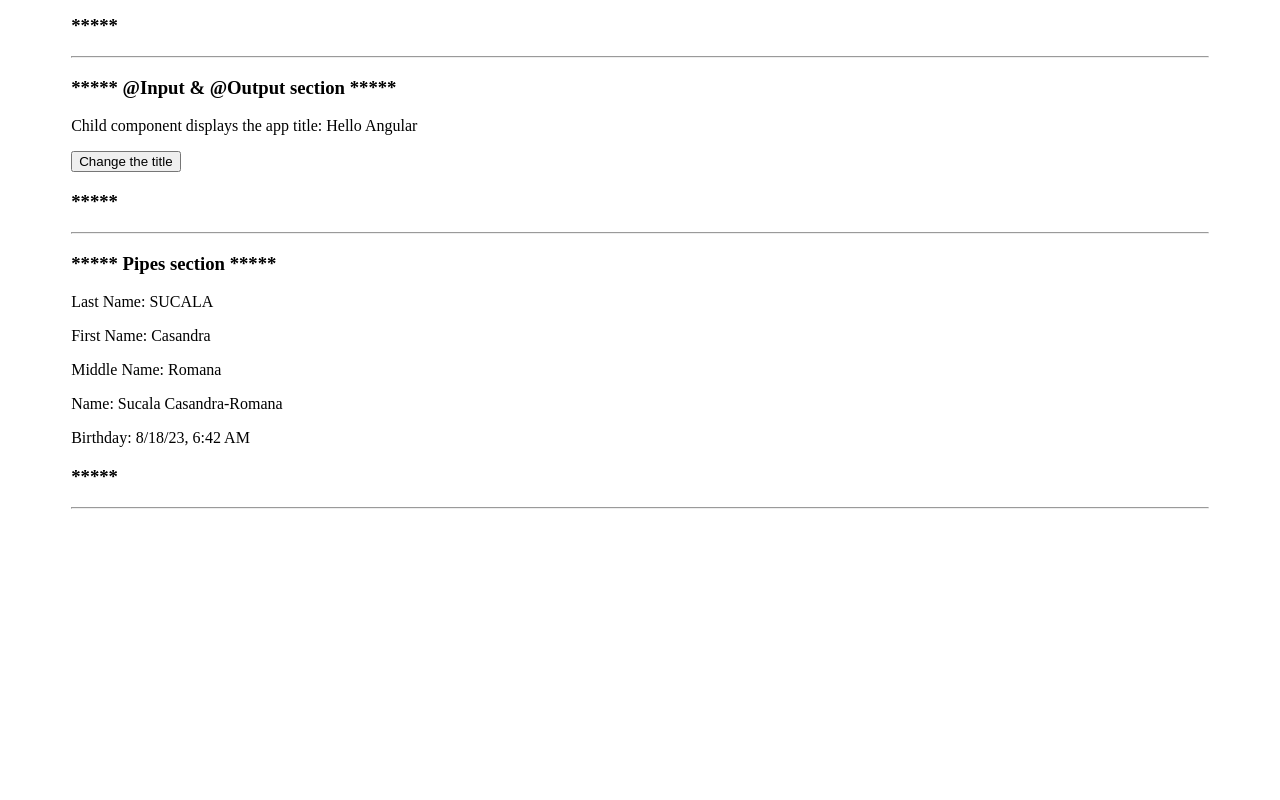
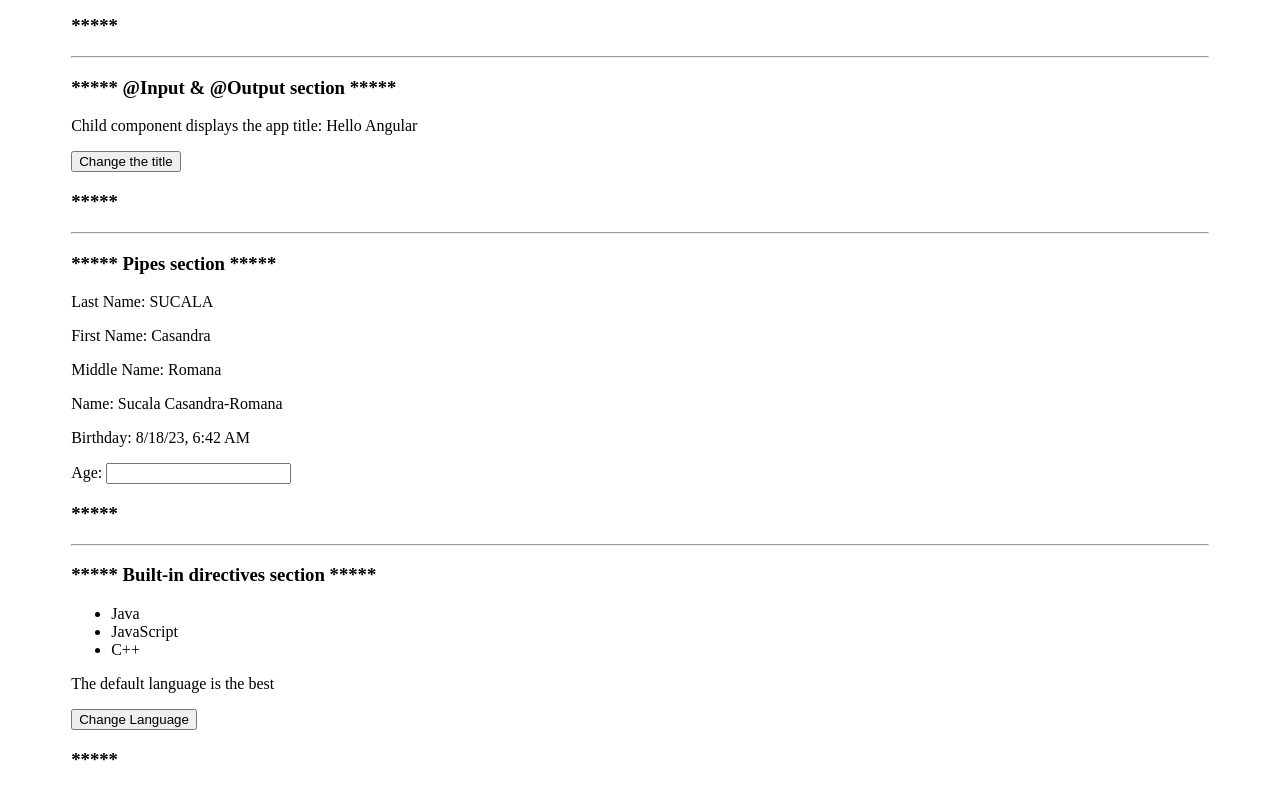
Before and after one commit to CasandraSucala/hiAngular, an Angular app: page / in a window 1280 px wide. Shown: the part 402-1202 px from the top of the page. Before the commit the page ends 990 px from the top, so only its background shows below. Built offline with nearby package versions, Linux system fonts and the light colour scheme.

Commit message:
Use built-in directives & Create custom directive: AgeDirective

```diff
--- a/src/app/app.component.html
+++ b/src/app/app.component.html
@@ -15,4 +15,6 @@
   <!-- Pipes -->
   <app-user></app-user>
   <hr>
+  <!-- Built-in directives -- Custom ageDirective used in userComponent-->
+  <app-languages></app-languages>
 </div>
--- a/src/app/app.module.ts
+++ b/src/app/app.module.ts
@@ -7,6 +7,8 @@ import {FormsModule} from "@angular/forms";
 import {ChildComponent} from './child/child.component';
 import {UserComponent} from './user/user.component';
 import {NamePipe} from "./pipes/name.pipe";
+import {AgeDirective} from "./directives/age.directive";
+import { LanguagesComponent } from './languages/languages.component';
 
 @NgModule({
   declarations: [
@@ -14,7 +16,9 @@ import {NamePipe} from "./pipes/name.pipe";
     HelloComponent,
     ChildComponent,
     UserComponent,
-    NamePipe
+    NamePipe,
+    AgeDirective,
+    LanguagesComponent
   ],
   imports: [
     BrowserModule,
--- /dev/null
+++ b/src/app/directives/age.directive.ts
@@ -0,0 +1,24 @@
+import {Directive, ElementRef, HostListener} from "@angular/core";
+
+@Directive({
+  selector: '[age]'
+})
+export class AgeDirective {
+
+  constructor(private elementRef: ElementRef) {
+  }
+
+  @HostListener('keydown', ['$event']) onKeyUp(keyEvent: KeyboardEvent): void {
+    if (keyEvent.key === 'Backspace') return;
+
+    if (isNaN(+keyEvent.key)) {
+      keyEvent.preventDefault();
+      return;
+    }
+
+    const age: number = +(this.elementRef.nativeElement.value + keyEvent.key);
+    if (age > 200) {
+      keyEvent.preventDefault();
+    }
+  }
+}
--- /dev/null
+++ b/src/app/languages/languages.component.html
@@ -0,0 +1,16 @@
+<h3>*****  Built-in directives section *****</h3>
+<ul *ngIf="languages">
+  <li *ngFor="let language of languages">
+    {{language}}
+  </li>
+</ul>
+
+<ng-container [ngSwitch]="languages[selectedLanguageIndex]">
+  <p *ngSwitchCase="'JavaScript'">JavaScript is the best</p>
+  <p *ngSwitchCase="'Java'">Java is the best</p>
+  <p *ngSwitchDefault>The default language is the best</p>
+</ng-container>
+
+<button (click)="onChangeLanguage()">Change Language</button>
+
+<h3>*****</h3>
--- /dev/null
+++ b/src/app/languages/languages.component.ts
@@ -0,0 +1,14 @@
+import {Component} from "@angular/core";
+
+@Component({
+  selector: 'app-languages',
+  templateUrl: './languages.component.html'
+})
+export class LanguagesComponent {
+  languages: string[] = ['Java', 'JavaScript', 'C++'];
+  selectedLanguageIndex: number = 2;
+
+  onChangeLanguage(): void {
+    this.selectedLanguageIndex = (this.selectedLanguageIndex + 1) % 3;
+  }
+}
--- a/src/app/user/user.component.html
+++ b/src/app/user/user.component.html
@@ -3,7 +3,7 @@
 <div *ngIf="user.name as name">
   <p>Last Name: {{name.lastName | uppercase}}</p>
   <p>First Name: {{name.firstName | titlecase}}</p>
-<!--  the order matters: -->
+  <!--  the order matters: -->
   <p>Middle Name: {{name.middleName | lowercase | titlecase}}</p>
 
   <p>Name: {{name | name: 'long'}}</p>
@@ -11,4 +11,8 @@
 
 <p>Birthday: {{user.birthday | date: 'short'}}</p>
 
+<!--The custom directive: AgeDirective in practice-->
+<label>Age: </label>
+<input age>
+
 <h3>*****</h3>
```
Also changed, not shown: src/app/languages/languages.component.scss (added).
